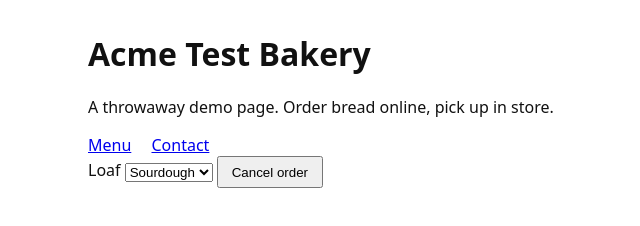
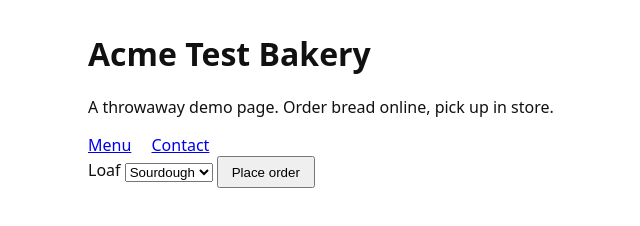
Before and after one commit to RachidSo/test-planted-low-site, a plain HTML site: page index.html in a window 1280 px wide. Shown: the full height of the page, 232-872 px from the left. Drawn offline with Linux system fonts and the light colour scheme.

Commit message:
Temporarily fix the button label (Place order) for the auto-close test; revert afterwards for the demo

```diff
--- a/index.html
+++ b/index.html
@@ -17,7 +17,7 @@
   <form id="order" onsubmit="event.preventDefault(); document.getElementById('msg').textContent='Thanks, your order was received.';">
     <label for="loaf">Loaf</label>
     <select id="loaf"><option>Sourdough</option><option>Rye</option></select>
-    <button type="submit">Cancel order</button>
+    <button type="submit">Place order</button>
   </form>
   <p id="msg" role="status"></p>
 </main>
```
